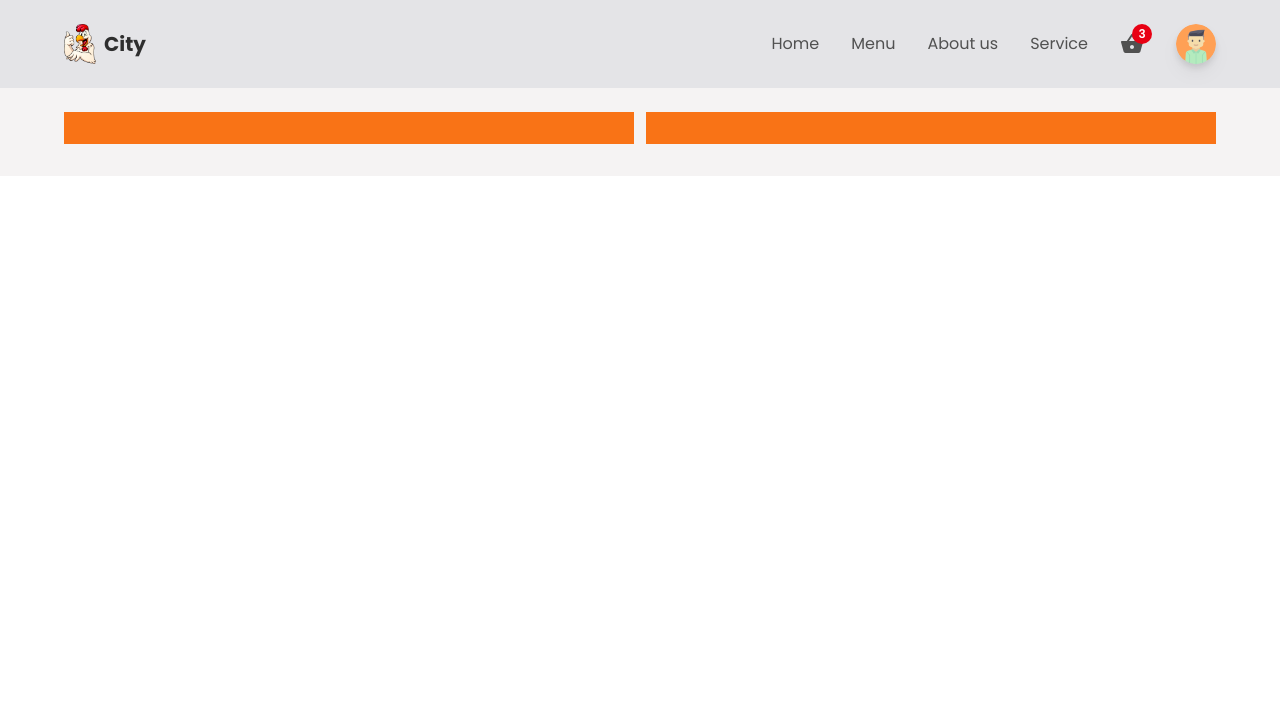
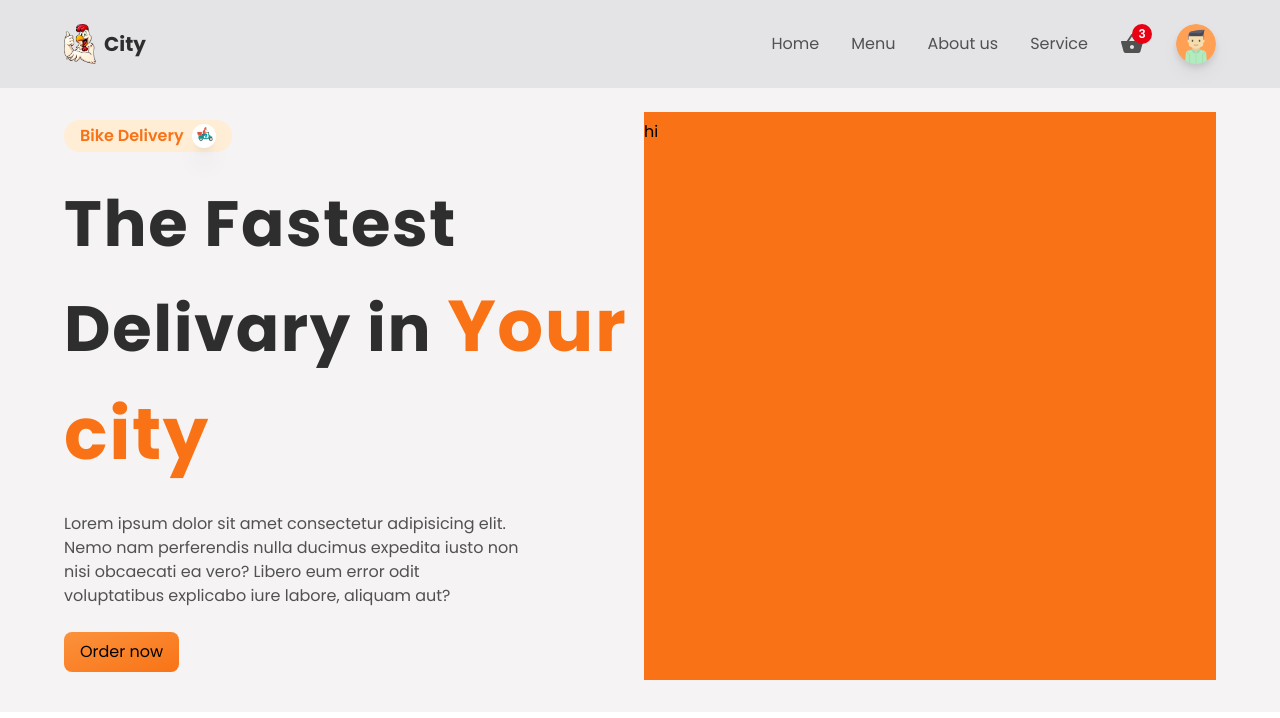
Before and after one commit to masudRana88/city-restaurant-app, a React (Create React App) app: page / in a window 1280 px wide. Shown: the top 718 px of the page. Built offline with nearby package versions, Linux system fonts and the light colour scheme.

Commit message:
[maincontainer] left side is compelete

```diff
--- a/src/components/Header.jsx
+++ b/src/components/Header.jsx
@@ -1,5 +1,5 @@
 import React, { useState } from 'react';
-import { MdShoppingBasket,MdAdd,MdLogout } from "react-icons/md";
+import { MdShoppingBasket,MdAdd,MdLogout ,MdOutlineLogin} from "react-icons/md";
 import { motion } from 'framer-motion';
 
 import Logo from "./../img/logo.png"
@@ -20,13 +20,22 @@ const Header = () => {
     // console.log(user.userInfo);
     const [manu , setMane] = useState(false)
 
-    const hendlLogin = async()=>{
+    const hendlLoginMd = async()=>{
         if(!user){
             await dispatch(singInWithGoogle())
         }
         else{
             setMane(!manu)
         }
+    }
+    const hendlLoginSm = async() =>{
+        if(!user){
+            await dispatch(singInWithGoogle())
+            setMane(!manu)
+        }
+    }
+    const hendleOpenManu = async()=>{
+        setMane(!manu)
     }
     const handleLodOut =()=>{
         dispatch(logOut())
@@ -64,7 +73,7 @@ const Header = () => {
                 {/* user profile */}
                 <div className='h-full relative '>
 
-                    <motion.img whileTap={{scale: 0.8}} src={user && user.userInfo ? user.userInfo.photoURL : Avatar} alt="user profile"  className='w-10 h-10 min-h-[40px] min-w-[40px] drop-shadow-lg cursor-pointer rounded-full' onClick={hendlLogin}/>
+                    <motion.img whileTap={{scale: 0.8}} src={user && user.userInfo ? user.userInfo.photoURL : Avatar} alt="user profile"  className='w-10 h-10 min-h-[40px] min-w-[40px] drop-shadow-lg cursor-pointer rounded-full' onClick={hendlLoginMd}/>
 
                     {manu && (
                         <motion.div
@@ -99,7 +108,7 @@ const Header = () => {
                 </Link>
                 {/* user profile */}
                 <div className='h-full relative'>
-                    <motion.img whileTap={{scale: 0.8}} src={user && user.userInfo ? user.userInfo.photoURL : Avatar} alt="user profile"  className='w-10 h-10 min-h-[40px] min-w-[40px] drop-shadow-lg cursor-pointer rounded-full' onClick={hendlLogin}/>
+                    <motion.img whileTap={{scale: 0.8}} src={user && user.userInfo ? user.userInfo.photoURL : Avatar} alt="user profile"  className='w-10 h-10 min-h-[40px] min-w-[40px] drop-shadow-lg cursor-pointer rounded-full' onClick={hendleOpenManu}/>
 
                     {manu && (
                         <motion.div
@@ -107,16 +116,23 @@ const Header = () => {
                         animate={{opacity: 1, scale: 1}}
                         exit={{opacity: 0, scale: 0.6}}
                         className='flex flex-col absolute top-11 right-2 w-36 bg-gray-50 px-3 py-2 shadow-xl rounded-md'>
-                        <Link to={createcontainer}>
-                        <p className='flex px-2 py-2 items-center justify-start cursor-pointer gap-3 hover:bg-slate-200 transition-all duration-100 ease-out rounded'>New Item <MdAdd/> </p>
-                        </Link>
+                        {   !user &&
+                            <p className='flex px-2 py-2 items-center justify-start cursor-pointer gap-3 hover:bg-blue-300 transition-all duration-100 ease-out rounded' onClick={hendlLoginSm}>Log In<MdOutlineLogin/></p>
+                        }
+                        { user &&
+                            <Link to={createcontainer}>
+                            <p className='flex px-2 py-2 items-center justify-start cursor-pointer gap-3 hover:bg-slate-200 transition-all duration-100 ease-out rounded'>New Item <MdAdd/> </p>
+                            </Link>
+                        }
                         <ul className='flex flex-col'>
                             <li className='flex px-2 py-2 items-center hover:bg-slate-200 text-base  hover:text-headingColor duration-100 transition-all ease-in-out cursor-pointer'>Home</li>
                             <li className='flex px-2 py-2 items-center hover:bg-slate-200 text-base hover:text-headingColor duration-100 transition-all ease-in-out cursor-pointer'>Menu</li>
                             <li className='flex px-2 py-2 items-center hover:bg-slate-200 text-base  hover:text-headingColor duration-100 transition-all ease-in-out cursor-pointer'>About us</li>
                             <li className='flex px-2 py-2 items-center hover:bg-slate-200 text-base hover:text-headingColor duration-100 transition-all ease-in-out cursor-pointer'>Service</li>
                         </ul>
-                        <p className='flex px-2 py-2 items-center justify-start cursor-pointer gap-3 hover:bg-red-200 transition-all duration-100 ease-out rounded' onClick={handleLodOut}>Log out <MdLogout/></p>
+                        {   user &&
+                            <p className='flex px-2 py-2 items-center justify-start cursor-pointer gap-3 hover:bg-red-200 transition-all duration-100 ease-out rounded' onClick={handleLodOut}>Log out <MdLogout/></p>
+                        }
                     </motion.div>
                     )}
                 </div>
--- a/src/components/MainContainer.jsx
+++ b/src/components/MainContainer.jsx
@@ -1,11 +1,25 @@
 import React from 'react';
+import Delivery from '../img/delivery.png'
 
 const MainContainer = () => {
     return (
-        <div className='grid grid-cols-1 md:grid-cols-2 gap-3'>
-            <div className='p-4 bg-orange-500 '></div>
-            <div className='p-4 bg-orange-500'></div>
-        </div>
+        <section className='grid grid-cols-1 gap-2 md:grid-cols-2'>
+            <div className='flex flex-col items-center justify-center gap-6 py-2 md:items-start'>
+               <div className='flex items-center justify-center gap-2 px-4 py-1 bg-orange-100 rounded-full'>
+                <p className='text-base font-semibold text-orange-500'>Bike Delivery</p>
+                    <div className='w-6 h-6 overflow-hidden bg-white rounded-full shadow-xl'>
+                        <img src={Delivery} alt="Delivery" className='object-contain w-full h-full'/>
+                    </div>
+               </div>
+                <p className='text-[2.5rem] md:text-[4rem] font-bold tracking-wide text-headingColor'>
+                    The Fastest Delivary in <span className='text-orange-500 text-[3rem] md:text-[4.5rem]'>Your city</span>
+                </p>
+                <p className='text-base text-center text-textColor md:text-left md:w-[80%]'>Lorem ipsum dolor sit amet consectetur adipisicing elit. Nemo nam perferendis nulla ducimus expedita iusto non nisi obcaecati ea vero? Libero eum error odit voluptatibus explicabo iure labore, aliquam aut?</p>
+                <button type='button' className='w-full px-4 py-2 transition-all duration-100 ease-in-out rounded-lg md:w-auto bg-gradient-to-br from-orange-400 to-orange-500 hover:shadow-lg'>Order now</button>
+            </div>
+
+            <div className='py-2 bg-orange-500'>hi</div>
+        </section>
     );
 };
 
```
